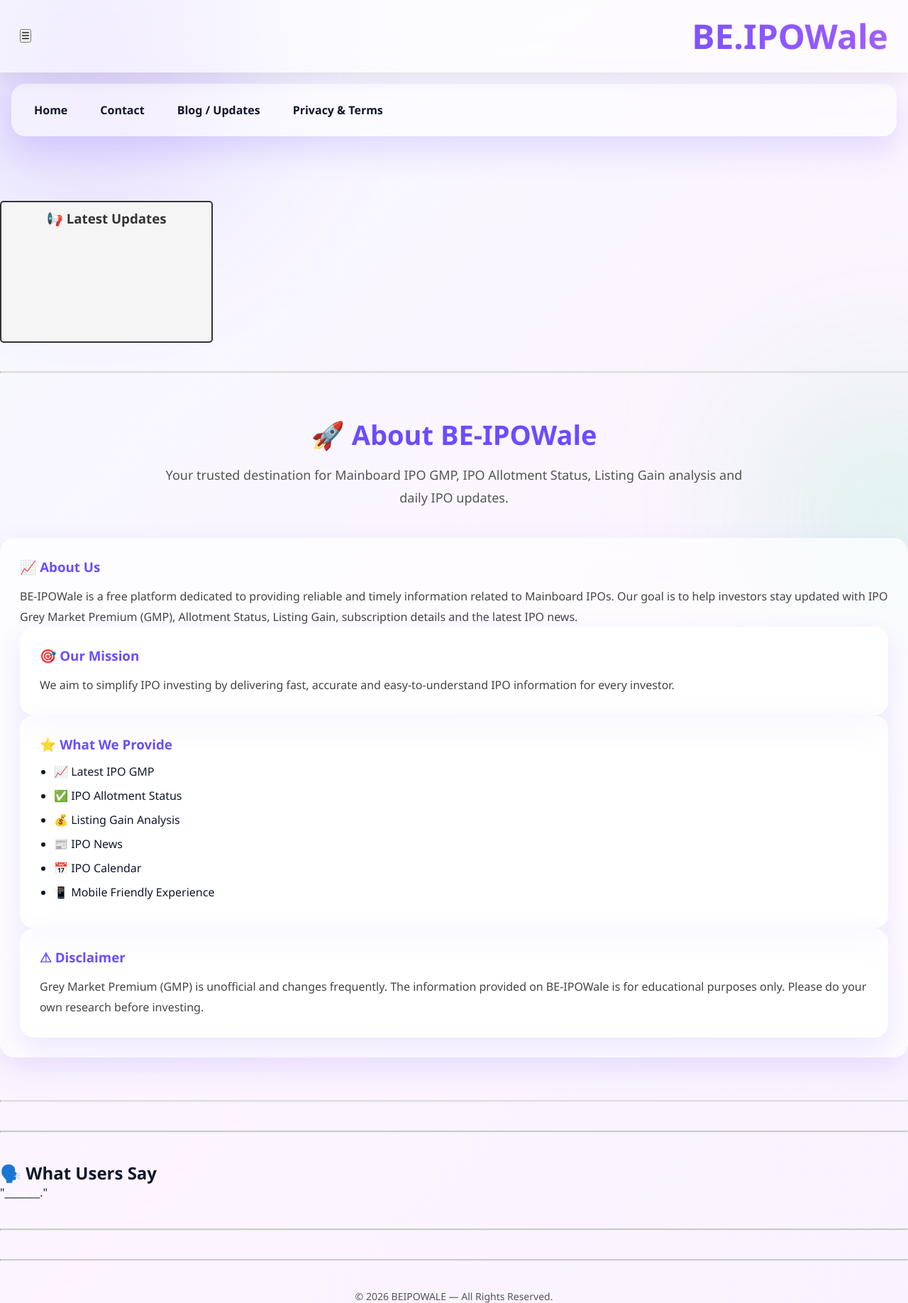
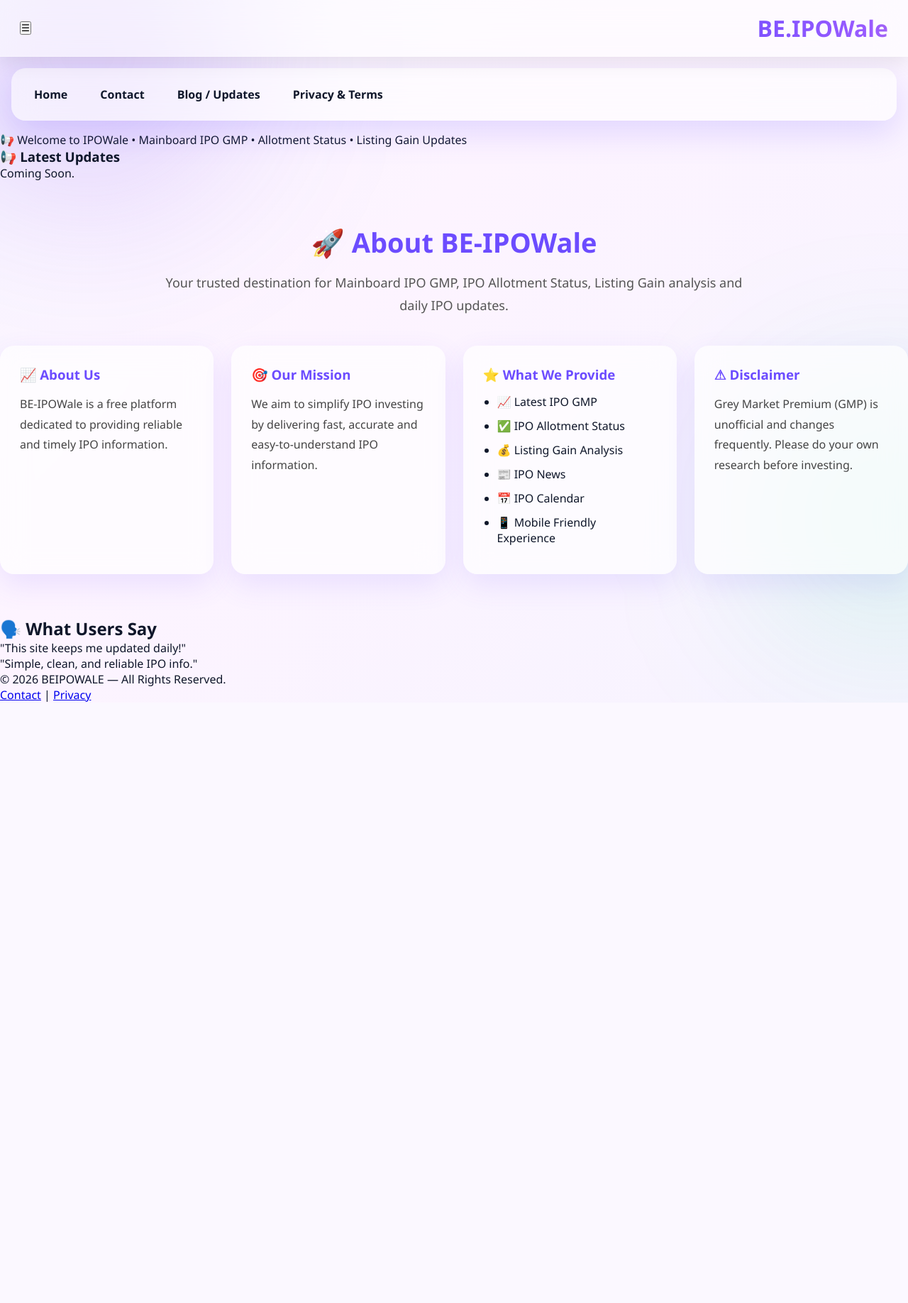
Before and after one commit to ipowaletelegram/beipowale, a Flask app: page / in a window 1280 px wide. Shown: the whole page at 71% size. After the commit the page ends 989 px from the top, so only its background shows below. Run offline with Flask 3, Linux system fonts and the light colour scheme.

Commit message:
Update login.html

```diff
--- a/templates/login.html
+++ b/templates/login.html
@@ -3,333 +3,132 @@
 <head>
   <meta charset="UTF-8">
   <title>BE.IPOWale | Mainboard IPO GMP, Allotment Status & IPO Updates</title>
-
-<meta name="viewport" content="width=device-width, initial-scale=1.0">
-
+  <meta name="viewport" content="width=device-width, initial-scale=1.0">
   <meta http-equiv="X-UA-Compatible" content="IE=edge">
 
-  <!-- ✅ SEO Meta Tags -->
- <meta name="description" content="BE-IPOWale provides Mainboard IPO GMP, IPO Allotment Status, Listing Gain, IPO Calendar and Latest IPO Updates.">
-
-<meta name="keywords" content="BE-IPOWale, IPO GMP, Mainboard IPO, IPO Allotment Status, Listing Gain, IPO Calendar, IPO News">
+  <!-- SEO & Social -->
+  <meta name="description" content="BE-IPOWale provides Mainboard IPO GMP, IPO Allotment Status, Listing Gain, IPO Calendar and Latest IPO Updates.">
+  <meta name="keywords" content="BE-IPOWale, IPO GMP, Mainboard IPO, IPO Allotment Status, Listing Gain, IPO Calendar, IPO News">
   <link rel="canonical" href="https://beipowale.onrender.com">
-
-  <!-- ✅ Open Graph -->
   <meta property="og:title" content="BEIPOWALE">
-  <!-- ✅ Favicon / Logo -->
-<link rel="icon" href="https://beipowale.onrender.com/static/logo512.jpg" type="image/x-icon">
-
   <meta property="og:description" content="Latest Mainboard IPO GMP, IPO Allotment Status, Listing Gain, IPO Calendar and Daily IPO Updates.">
   <meta property="og:image" content="https://beipowale.onrender.com/static/logo512.jpg">
   <meta property="og:url" content="https://beipowale.onrender.com/">
   <meta property="og:type" content="website">
   <meta property="og:site_name" content="BEIPOWALE">
-
-  <!-- ✅ Twitter Card -->
   <meta name="twitter:card" content="summary_large_image">
   <meta name="twitter:title" content="BEIPOWALE">
   <meta name="twitter:description" content="BE-IPOWale provides Mainboard IPO GMP, IPO Allotment Status, Listing Gain, IPO Calendar and Latest IPO Updates.">
   <meta name="twitter:image" content="https://beipowale.onrender.com/static/logo512.jpg">
   <meta name="twitter:site" content="@beipowale">
 
-  <!-- ✅ JSON-LD Structured Data -->
-  <script type="application/ld+json">
-{
-  "@context":"https://schema.org",
-  "@type":"WebSite",
-  "name":"BE.IPOWale",
-  "url":"https://beipowale.onrender.com/",
-  "description":"Mainboard IPO GMP, IPO Allotment Status, Listing Gain and IPO Updates.",
-  "publisher":{
-      "@type":"Organization",
-      "name":"BE.IPOWale"
-  },
-  "inLanguage":"en"
-}
-</script>
+  <!-- Favicon -->
+  <link rel="icon" href="https://beipowale.onrender.com/static/logo512.jpg" type="image/x-icon">
 
-  <!-- ✅ Icons & Performance -->
-
-  <link rel="apple-touch-icon" href="https://beipowale.onrender.com/static/logo512.jpg">
-  <link rel="manifest" href="/static/site.webmanifest">
-  <link rel="preconnect" href="https://fonts.googleapis.com" crossorigin>
-  <link rel="dns-prefetch" href="//fonts.googleapis.com">
-  <link rel="prefetch" href="https://beipowale.onrender.com/static-preview.jpg" as="image">
-  <meta name="theme-color" content="#20B2AA">
-  <meta name="apple-mobile-web-app-capable" content="yes">
-  <meta name="msapplication-TileColor" content="#20B2AA">
+  <!-- Styles -->
   <link rel="stylesheet" href="/static/style.css">
-
-  <!-- ✅ WebSite Schema (for Home Page) -->
-<script type="application/ld+json">
-{
- "@context":"https://schema.org",
- "@type":"WebSite",
- "name":"BE.IPOWale Official Website",
- "url":"https://beipowale.onrender.com/"
-}
-</script>
-
-
-<meta name="google-site-verification" content="VgQbpzTBntm3BgU9VcrZLg8rBSd8wYP4PY9u6Q74hg4" />
 </head>
 <body>
+  <!-- Loader -->
+  <div class="page-loader"><div class="loader-spinner"></div></div>
+
+  <!-- Header -->
   <header>
-        <button class="menu-toggle" onclick="toggleMenu()">☰</button>
-
-
-<h1 id="heading" style="white-space: nowrap; overflow: hidden; text-overflow: ellipsis;">BE.IPOWale</h1>
-
-<script>
-function adjustHeadingSize() {
-    let screenWidth = window.innerWidth;
-    let heading = document.getElementById("heading");
-
-    // Calculate size dynamically: 5% of screen width but min 20px, max 48px
-    let fontSize = Math.max(20, Math.min(48, screenWidth * 0.05));
-    heading.style.fontSize = fontSize + "px";
-}
-
-// Run when page loads
-adjustHeadingSize();
-
-// Run when window is resized
-window.addEventListener("resize", adjustHeadingSize);
-</script>
-
+    <button class="menu-toggle" onclick="toggleMenu()">☰</button>
+    <h1 id="heading">BE.IPOWale</h1>
   </header>
 
+  <!-- Navigation -->
+  <nav id="mainNav" class="nav-hidden">
+    <a href="/">Home</a>
+    <a href="/contact">Contact</a>
+    <a href="/blog">Blog / Updates</a>
+    <a href="/terms">Privacy & Terms</a>
+  </nav>
 
-  <nav id="mainNav" class="nav-hidden">
+  <!-- Notice Bar -->
+  <div class="live-notice">
+    <span class="live-dot"></span>
+    <div class="notice-text">📢 Welcome to IPOWale • Mainboard IPO GMP • Allotment Status • Listing Gain Updates</div>
+  </div>
 
-    <a href="#" onclick="location.reload(); return false;">Home</a>
-    <a href="/contact">Contact</a>
-    <a href="/blog"> Blog / Updates</a>
-    <a href="/terms">Privacy & Terms</a>
+  <!-- Latest Updates -->
+  <section class="updates">
+    <h3>📢 Latest Updates</h3>
+    <div class="updates-scroll">
+      <div>Coming Soon.</div>
+    </div>
+  </section>
 
-   </nav>
-    <div class="live-notice">
-    <span class="live-dot"></span>
- <marquee class="marquee" behavior="scroll" direction="left" scrollamount="6" onmouseover="this.stop();" onmouseout="this.start();">
-   📢 Welcome to IPOWale • Mainboard IPO GMP • Allotment Status • Listing Gain Updates
-</marquee>
+  <!-- About Section -->
+  <section class="about-section">
+    <h2>🚀 About BE-IPOWale</h2>
+    <p class="about-intro">Your trusted destination for Mainboard IPO GMP, IPO Allotment Status, Listing Gain analysis and daily IPO updates.</p>
+    <div class="about-grid">
+      <div class="about-card">
+        <h3>📈 About Us</h3>
+        <p>BE-IPOWale is a free platform dedicated to providing reliable and timely IPO information.</p>
+      </div>
+      <div class="about-card">
+        <h3>🎯 Our Mission</h3>
+        <p>We aim to simplify IPO investing by delivering fast, accurate and easy-to-understand IPO information.</p>
+      </div>
+      <div class="about-card">
+        <h3>⭐ What We Provide</h3>
+        <ul>
+          <li>📈 Latest IPO GMP</li>
+          <li>✅ IPO Allotment Status</li>
+          <li>💰 Listing Gain Analysis</li>
+          <li>📰 IPO News</li>
+          <li>📅 IPO Calendar</li>
+          <li>📱 Mobile Friendly Experience</li>
+        </ul>
+      </div>
+      <div class="about-card">
+        <h3>⚠ Disclaimer</h3>
+        <p>Grey Market Premium (GMP) is unofficial and changes frequently. Please do your own research before investing.</p>
+      </div>
+    </div>
+  </section>
 
-</div>
-<!--
-<div class="notice-bar">
-  <marquee behavior="scroll" direction="left" scrollamount="3">
-    📢 New Update : Visit Our Second Webpage From Top Site...
-  </marquee>
-</div>
--->
+  <!-- Testimonials -->
+  <section class="testimonials">
+    <h2>🗣️ What Users Say</h2>
+    <div class="testimonial-card">"This site keeps me updated daily!"</div>
+    <div class="testimonial-card">"Simple, clean, and reliable IPO info."</div>
+  </section>
 
-  <div class="container">
+  <!-- Footer -->
+  <footer>
+    <p>© 2026 BEIPOWALE — All Rights Reserved.</p>
+    <div class="footer-links">
+      <a href="/contact">Contact</a> | <a href="/terms">Privacy</a>
+    </div>
+  </footer>
 
-    </div>
+  <!-- Scroll-to-Top -->
+  <button onclick="scrollToTop()" id="scrollTopBtn" title="Go to top">⬆️</button>
 
+  <script>
+    // Loader
+    window.addEventListener('load', () => {
+      const loader = document.querySelector('.page-loader');
+      setTimeout(() => loader.classList.add('fade-out'), 1000);
+    });
 
-    <div style="width: 300px; height: 200px; border: 2px solid #333; padding: 10px; background-color: #f5f5f5; border-radius: 5px;">
-    <h3 style="margin-top: 0; text-align: center; color: #333;">📢 Latest Updates</h3>
-    <marquee behavior="scroll" direction="up" height="150" scrollamount="3" onmouseover="this.stop();" onmouseout="this.start();">
-         <div style="padding: 5px; border-bottom: 1px dashed #ccc;">Coming Soon.</div>
+    // Scroll-to-top
+    function scrollToTop() {
+      window.scrollTo({ top: 0, behavior: 'smooth' });
+    }
+    window.onscroll = () => {
+      const btn = document.getElementById("scrollTopBtn");
+      btn.style.display = (document.documentElement.scrollTop > 200) ? "block" : "none";
+    };
 
-
-
-    </marquee>
-</div>
-
-</div>
-  <hr style="margin:40px 0;border-top:2px solid #ddd;">
-
-<section class="about-section">
-
-<h2>🚀 About BE-IPOWale</h2>
-
-<p class="about-intro">
-Your trusted destination for Mainboard IPO GMP, IPO Allotment Status,
-Listing Gain analysis and daily IPO updates.
-</p>
-
-<div class="about-grid">
-
-<div class="about-card">
-
-<h3>📈 About Us</h3>
-
-<p>
-BE-IPOWale is a free platform dedicated to providing reliable and timely
-information related to Mainboard IPOs. Our goal is to help investors stay
-updated with IPO Grey Market Premium (GMP), Allotment Status, Listing Gain,
-subscription details and the latest IPO news.
-</p>
-<div class="about-card">
-
-<h3>🎯 Our Mission</h3>
-
-<p>
-We aim to simplify IPO investing by delivering fast, accurate and
-easy-to-understand IPO information for every investor.
-</p>
-
-</div>
-
-<div class="about-card">
-
-<h3>⭐ What We Provide</h3>
-
-<ul>
-
-<li>📈 Latest IPO GMP</li>
-
-<li>✅ IPO Allotment Status</li>
-
-<li>💰 Listing Gain Analysis</li>
-
-<li>📰 IPO News</li>
-
-<li>📅 IPO Calendar</li>
-
-<li>📱 Mobile Friendly Experience</li>
-
-</ul>
-
-</div>
-
-<div class="about-card">
-
-<h3>⚠ Disclaimer</h3>
-
-<p>
-Grey Market Premium (GMP) is unofficial and changes frequently.
-The information provided on BE-IPOWale is for educational purposes only.
-Please do your own research before investing.
-</p>
-
-</div>
-
-</div>
-
-</section>
-
-<hr style="margin:40px 0;border-top:2px solid #ddd;">
-<!-- 💬 Testimonials -->
-    <hr style="margin: 40px 0; border-top: 2px solid #ccc;" />
-    <section style="margin-top: 40px;">
-      <h2>🗣️ What Users Say</h2>
-      <blockquote>"_______."</blockquote>
-
-    </section>
-
-<hr style="margin: 40px 0; border-top: 2px solid #ccc;" />
-
-<hr style="margin: 40px 0; border-top: 2px solid #ccc;" />
-</div>
-
-<!-- Add this right after <body> tag -->
-<div class="page-loader">
-  <div class="loader-spinner"></div>
-</div>
-
-<style>
-  /* Page Loader Animation */
-  .page-loader {
-    position: fixed;
-    top: 0;
-    left: 0;
-    width: 100%;
-    height: 100%;
-    background: #FAF3E0;
-    display: flex;
-    justify-content: center;
-    align-items: center;
-    z-index: 9999;
-    transition: opacity 0.5s, visibility 0.5s;
-  }
-  .page-loader.fade-out {
-    opacity: 0;
-    visibility: hidden;
-  }
-  .loader-spinner {
-    width: 50px;
-    height: 50px;
-    border: 5px solid rgba(0, 0, 0, 0.3);
-    border-radius: 50%;
-    border-top-color: white;
-    animation: spin 1s ease-in-out infinite;
-  }
-  @keyframes spin {
-    to { transform: rotate(360deg); }
-  }
-</style>
-
-<script>
-  // Add this to your existing script
-window.addEventListener('load', function () {
-    const loader = document.querySelector('.page-loader');
-
-    setTimeout(() => {
-        loader.classList.add('fade-out');
-        setTimeout(() => loader.remove(), 500);
-    }, 1000);
-});
-</script>
-
-  <p style="text-align:center; font-size:14px; color:#555;">  <!-- ✅ Improved contrast -->
-  © 2026 BEIPOWALE — All Rights Reserved.
-</p>
-<style>
-  /* Floating Action Button */
-  .fab {
-    position: fixed;
-    bottom: 30px;
-    right: 30px;
-    width: 50px;
-    height: 50px;
-    border-radius: 50%;
-    background: #20B2AA;
-    color: white;
-    border: none;
-    font-size: 20px;
-    box-shadow: 0 4px 15px rgba(32, 178, 170, 0.4);
-    cursor: pointer;
-    opacity: 0;
-    transform: translateY(20px);
-    transition: all 0.3s ease;
-    z-index: 100;
-  }
-  .fab.visible {
-    opacity: 1;
-    transform: translateY(0);
-  }
-  .fab:hover {
-    transform: translateY(-5px) scale(1.1);
-  }
-  </style>
-
-<script>
-  // Scroll to top function
-  function scrollToTop() {
-    window.scrollTo({
-      top: 0,
-      behavior: 'smooth'
-    });
-  }
-
-
-</script>
-<!-- 🔼 Scroll-to-Top Button -->
-<button onclick="scrollToTop()" id="scrollTopBtn" title="Go to top">⬆️</button>
-<script>
-  // Show button after scrolling 200px
-  window.onscroll = function () {
-    const btn = document.getElementById("scrollTopBtn");
-    if (document.body.scrollTop > 200 || document.documentElement.scrollTop > 200) {
-      btn.style.display = "block";
-    } else {
-      btn.style.display = "none";
+    // Toggle Menu
+    function toggleMenu() {
+      document.getElementById("mainNav").classList.toggle("nav-visible");
     }
-  };
-
-</script>
+  </script>
 </body>
 </html>
```
